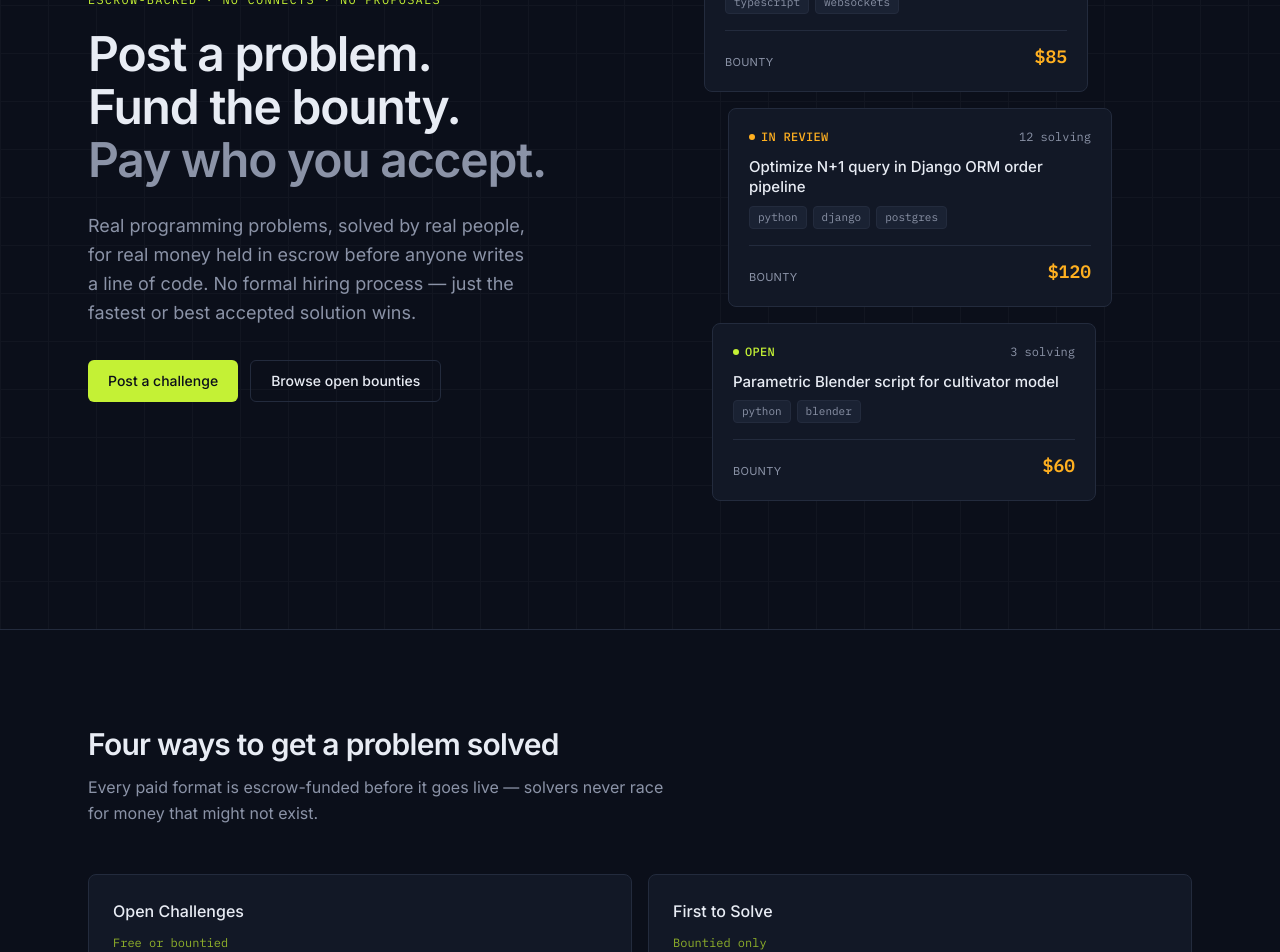
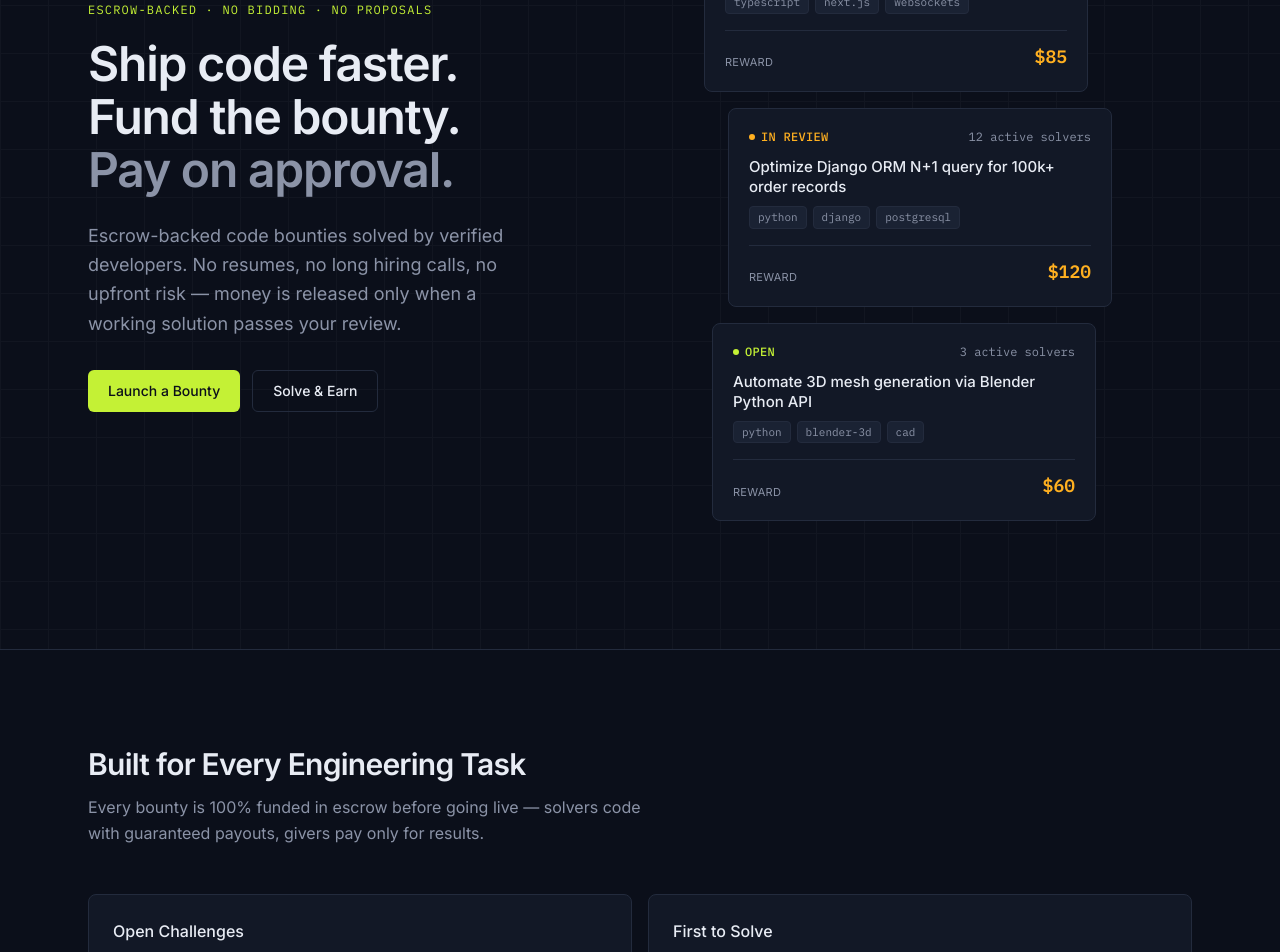
Before and after one commit to jaskiratsinghmaybach-hash/bountied, a Next.js app: page / in a window 1280 px wide. Shown: the part 300-1252 px from the top of the page. Built offline with nearby package versions, Linux system fonts and the light colour scheme; no server answers.

Commit message:
UI Work (Landing page)

```diff
--- a/src/app/layout.tsx
+++ b/src/app/layout.tsx
@@ -26,11 +26,8 @@ export default function RootLayout({
   children: React.ReactNode;
 }>) {
   return (
-    <html
-      lang="en"
-      className={`${inter.variable} ${plexMono.variable} h-full antialiased`}
-    >
-      <body className="h-full flex flex-col overflow-hidden bg-background text-foreground">
+    <html lang="en" className={`${inter.variable} ${plexMono.variable} antialiased`}>
+      <body className="flex flex-col min-h-screen bg-background text-foreground">
         <Header />
         {children}
       </body>
--- a/src/app/page.tsx
+++ b/src/app/page.tsx
@@ -4,7 +4,7 @@ import { ChallengeTypes } from "@/components/marketing/challenge-types";
 
 export default function Home() {
   return (
-    <main className="flex-1">
+    <main className="flex-1 min-h-0 overflow-y-auto">
       <Hero />
       <ChallengeTypes />
     </main>
--- a/src/components/marketing/bounty-ticket.tsx
+++ b/src/components/marketing/bounty-ticket.tsx
@@ -42,7 +42,7 @@ export function BountyTicket({
           </span>
         </div>
         <span className="text-xs text-foreground-muted font-mono">
-          {solverCount} solving
+          {solverCount} active solvers
         </span>
       </div>
 
@@ -63,7 +63,7 @@ export function BountyTicket({
 
       <div className="flex items-end justify-between pt-3 border-t border-border">
         <span className="text-[11px] text-foreground-muted uppercase tracking-wide">
-          Bounty
+          Reward
         </span>
         <span className="font-mono text-lg font-semibold text-money">
           {bounty}
--- a/src/components/marketing/challenge-types.tsx
+++ b/src/components/marketing/challenge-types.tsx
@@ -5,30 +5,30 @@ import { motion } from "framer-motion";
 const types = [
   {
     name: "Open Challenges",
-    price: "Free or bountied",
+    price: "Open Bounties",
     description:
-      "Anyone can attempt these. Post for practice with no money attached, or add a bounty to attract serious solvers.",
+      "Open to all developers. Post free issues for community support, or attach an escrow bounty to get instant priority submissions.",
     live: true,
   },
   {
     name: "First to Solve",
-    price: "Bountied only",
+    price: "Sprint Format",
     description:
-      "The race format. Every submission is funded before it's posted — the giver picks the fastest accurate solution.",
+      "High-velocity bounty race. Solvers submit fast, verified fixes — funds are released to the first solution that passes review.",
     live: true,
   },
   {
     name: "Invite Only",
-    price: "Bountied",
+    price: "Vetted Solvers",
     description:
-      "Bring your rated, badge-holding solvers directly onto your project. Built for ongoing work with people you trust.",
+      "Target top-rated engineers directly. Restrict access to top-tier solvers based on reputation score and verified badge history.",
     live: true,
   },
   {
     name: "Fixed Price",
     price: "Enterprise",
     description:
-      "Traditional scoped engagements with premium tooling. Built for teams that need more than a single bounty.",
+      "Scoped milestone contracts for complex features or entire repositories. Designed for teams needing dedicated engineering bandwidth.",
     live: false,
   },
 ];
@@ -44,11 +44,10 @@ export function ChallengeTypes() {
         className="mb-12 max-w-xl"
       >
         <h2 className="text-2xl md:text-3xl font-semibold tracking-tight mb-3">
-          Four ways to get a problem solved
+          Built for Every Engineering Task
         </h2>
         <p className="text-foreground-muted leading-relaxed">
-          Every paid format is escrow-funded before it goes live — solvers
-          never race for money that might not exist.
+          Every bounty is 100% funded in escrow before going live — solvers code with guaranteed payouts, givers pay only for results.
         </p>
       </motion.div>
 
--- a/src/components/marketing/hero.tsx
+++ b/src/components/marketing/hero.tsx
@@ -5,7 +5,7 @@ import { BountyTicket } from "./bounty-ticket";
 
 export function Hero() {
   return (
-    <section className="relative overflow-hidden border-b border-border">
+    <section className="relative border-b border-border">
       {/* Ambient grid texture — quiet, not a scroll-triggered gimmick */}
       <div
         className="absolute inset-0 opacity-[0.03] pointer-events-none"
@@ -24,7 +24,7 @@ export function Hero() {
             transition={{ duration: 0.4 }}
             className="font-mono text-xs text-accent tracking-widest uppercase mb-5"
           >
-            Escrow-backed &middot; No connects &middot; No proposals
+            Escrow-backed &middot; No bidding &middot; No proposals
           </motion.p>
 
           <motion.h1
@@ -33,11 +33,11 @@ export function Hero() {
             transition={{ duration: 0.5, delay: 0.1 }}
             className="text-4xl md:text-5xl font-semibold tracking-tight leading-[1.1] mb-6"
           >
-            Post a problem.
+            Ship code faster.
             <br />
             Fund the bounty.
             <br />
-            <span className="text-foreground-muted">Pay who you accept.</span>
+            <span className="text-foreground-muted">Pay on approval.</span>
           </motion.h1>
 
           <motion.p
@@ -46,9 +46,9 @@ export function Hero() {
             transition={{ duration: 0.5, delay: 0.2 }}
             className="text-foreground-muted text-lg leading-relaxed mb-8 max-w-md"
           >
-            Real programming problems, solved by real people, for real money
-            held in escrow before anyone writes a line of code. No formal
-            hiring process — just the fastest or best accepted solution wins.
+            Escrow-backed code bounties solved by verified developers. No
+            resumes, no long hiring calls, no upfront risk — money is released
+            only when a working solution passes your review.
           </motion.p>
 
           <motion.div
@@ -58,10 +58,10 @@ export function Hero() {
             className="flex flex-wrap gap-3"
           >
             <button className="rounded-md bg-accent text-background font-medium px-5 py-2.5 text-sm hover:bg-accent-dim transition-colors">
-              Post a challenge
+              Launch a Bounty
             </button>
             <button className="rounded-md border border-border text-foreground font-medium px-5 py-2.5 text-sm hover:bg-surface transition-colors">
-              Browse open bounties
+              Solve & Earn
             </button>
           </motion.div>
         </div>
@@ -69,8 +69,8 @@ export function Hero() {
         {/* Signature element: stacked, slightly offset bounty tickets — a live problem feed, not a stock hero image */}
         <div className="relative flex flex-col gap-4 md:pl-8">
           <BountyTicket
-            title="Fix race condition in WebSocket reconnect logic"
-            tags={["typescript", "websockets"]}
+            title="Fix WebSocket reconnect race condition in Next.js backend"
+            tags={["typescript", "next.js", "websockets"]}
             bounty="$85"
             solverCount={7}
             status="open"
@@ -78,8 +78,8 @@ export function Hero() {
           />
           <div className="md:pl-6">
             <BountyTicket
-              title="Optimize N+1 query in Django ORM order pipeline"
-              tags={["python", "django", "postgres"]}
+              title="Optimize Django ORM N+1 query for 100k+ order records"
+              tags={["python", "django", "postgresql"]}
               bounty="$120"
               solverCount={12}
               status="in_review"
@@ -88,8 +88,8 @@ export function Hero() {
           </div>
           <div className="md:pl-2">
             <BountyTicket
-              title="Parametric Blender script for cultivator model"
-              tags={["python", "blender"]}
+              title="Automate 3D mesh generation via Blender Python API"
+              tags={["python", "blender-3d", "cad"]}
               bounty="$60"
               solverCount={3}
               status="open"
```
Also changed, not shown: 1 other file (tests, documents, lock files or other folders).
